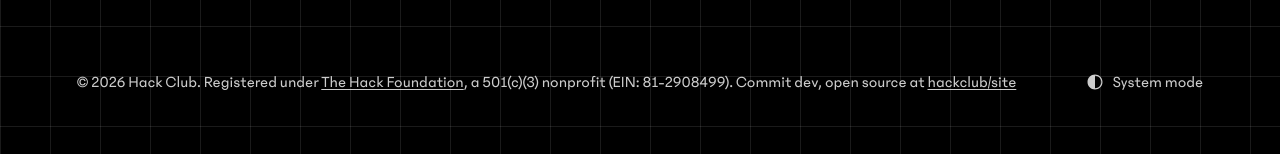
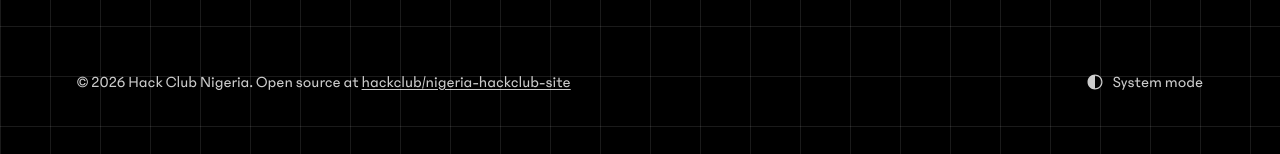
Before and after one commit to abdulgafarabdurrasheed/HackClub-NG, a Next.js app: page /en/register in a window 1280 px wide. Shown: the part 1433-1587 px from the top of the page. Built offline with nearby package versions, Linux system fonts and the light colour scheme.

Commit message:
chore: Remove US 501(c)(3) legal text and commit hash from footer

```diff
--- a/components/Footer.tsx
+++ b/components/Footer.tsx
@@ -257,25 +257,14 @@ export function Footer() {
             lineHeight: 1.5,
           }}
         >
-          {t("copyright", { year })}{" "}
+          © {year} Hack Club Nigeria. Open source at{" "}
           <a
-            href="https://the.hackfoundation.org/"
+            href="https://github.com/hackclub/nigeria-hackclub-site"
             target="_blank"
             rel="noopener noreferrer"
             style={u}
           >
-            {t("hackFoundation")}
-          </a>
-          {t("nonprofit")}
-          {` ${t("commit", { sha })}`}
-          {t("openSourceAt")}{" "}
-          <a
-            href="https://github.com/hackclub/site"
-            target="_blank"
-            rel="noopener noreferrer"
-            style={u}
-          >
-            hackclub/site
+            hackclub/nigeria-hackclub-site
           </a>
         </p>
         <ThemeToggle variant="footer" />
```
